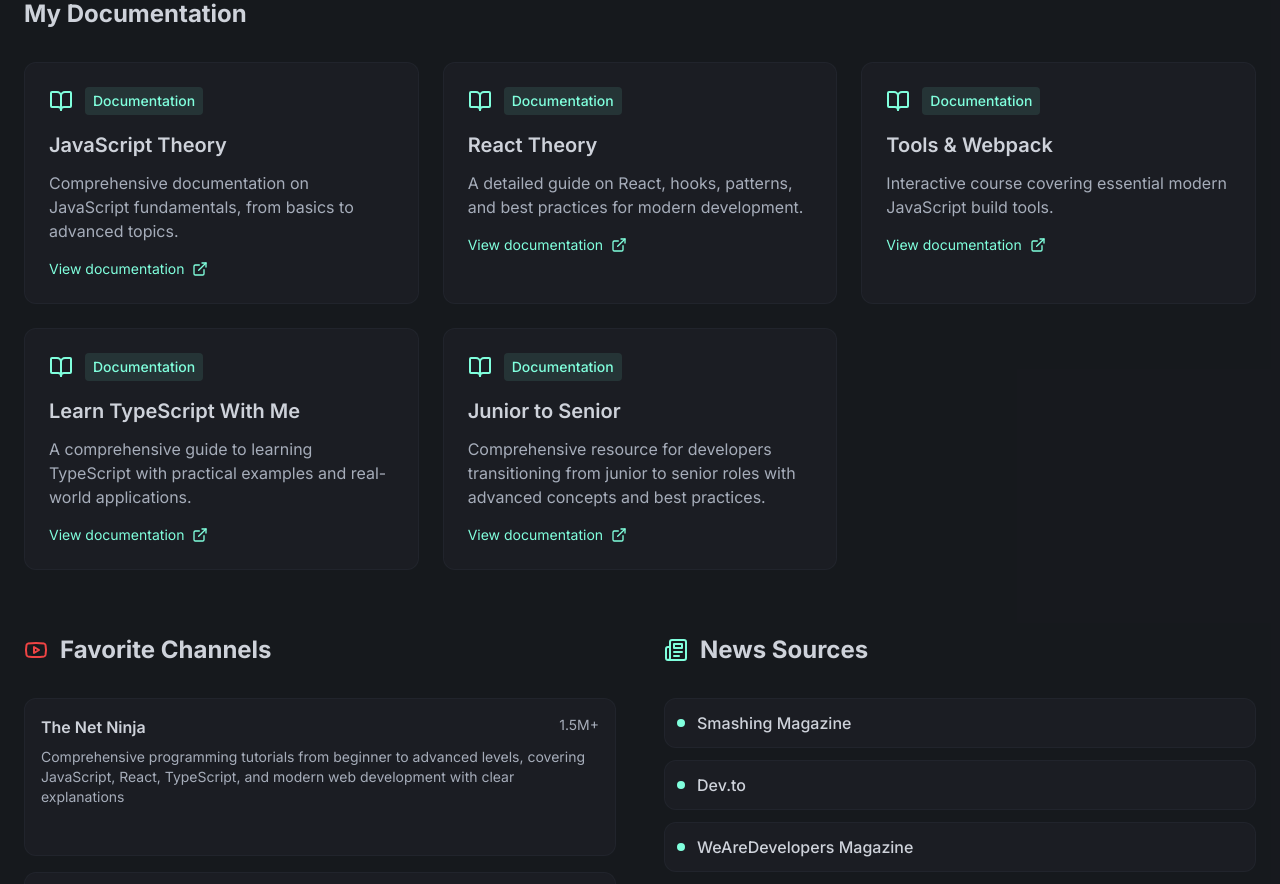
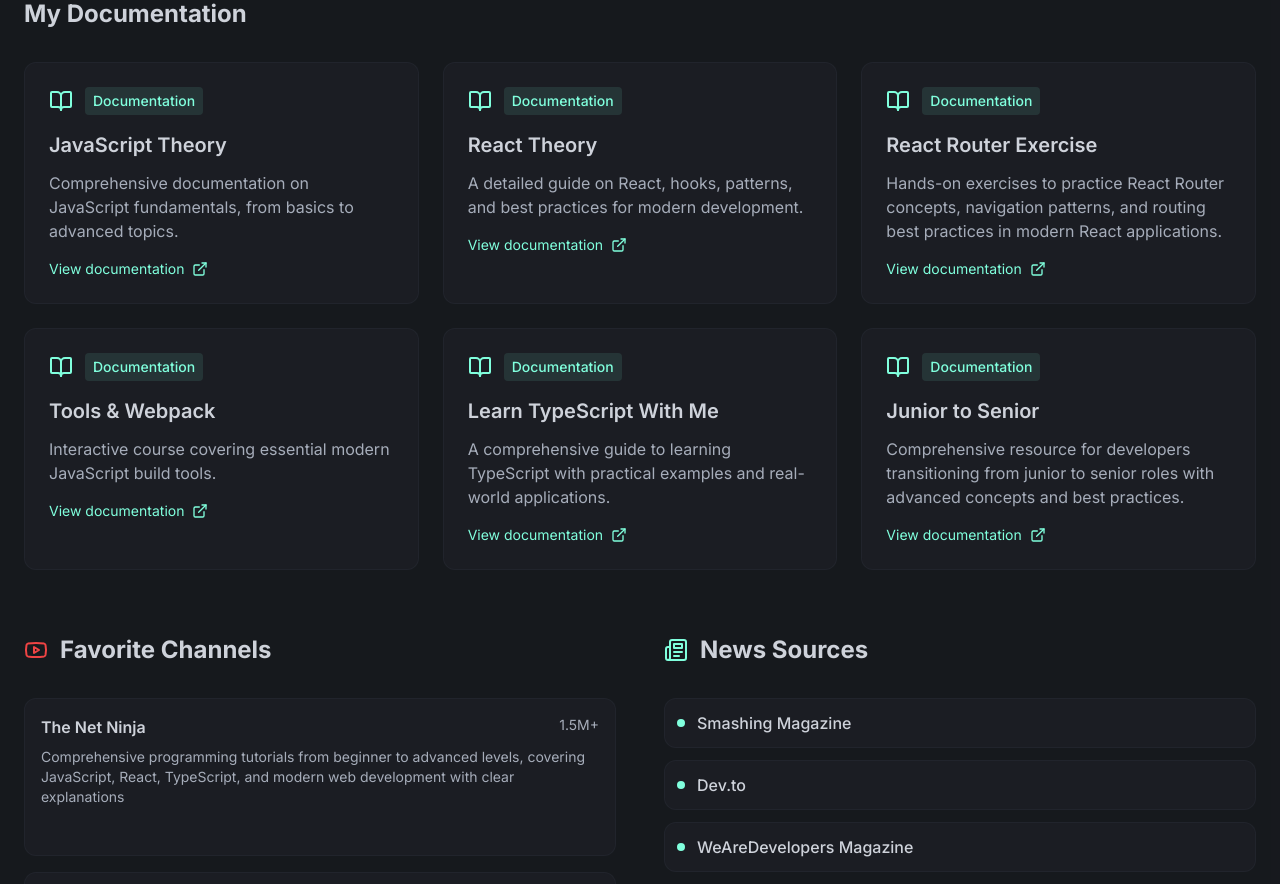
Before and after one commit to RogeMateos/rogemateosportfolio, a React (Vite) app: page / in a window 1280 px wide. Shown: the part 5220-6104 px from the top of the page. Built offline with nearby package versions, Linux system fonts and the light colour scheme; the HTML template or start-up script is replaced by a standard one.

Commit message:
adding new link

```diff
--- a/src/components/LearningHub.tsx
+++ b/src/components/LearningHub.tsx
@@ -20,6 +20,13 @@
   description: "A detailed guide on React, hooks, patterns, and best practices for modern development.",
       icon: <BookOpen className="w-6 h-6" />,
       link: "https://reacttheory.netlify.app/",
+      type: "Documentation",
+    },
+    {
+      title: "React Router Exercise",
+      description: "Hands-on exercises to practice React Router concepts, navigation patterns, and routing best practices in modern React applications.",
+      icon: <BookOpen className="w-6 h-6" />,
+      link: "https://reactrouterexercise.netlify.app/",
       type: "Documentation",
     },
     {
```
